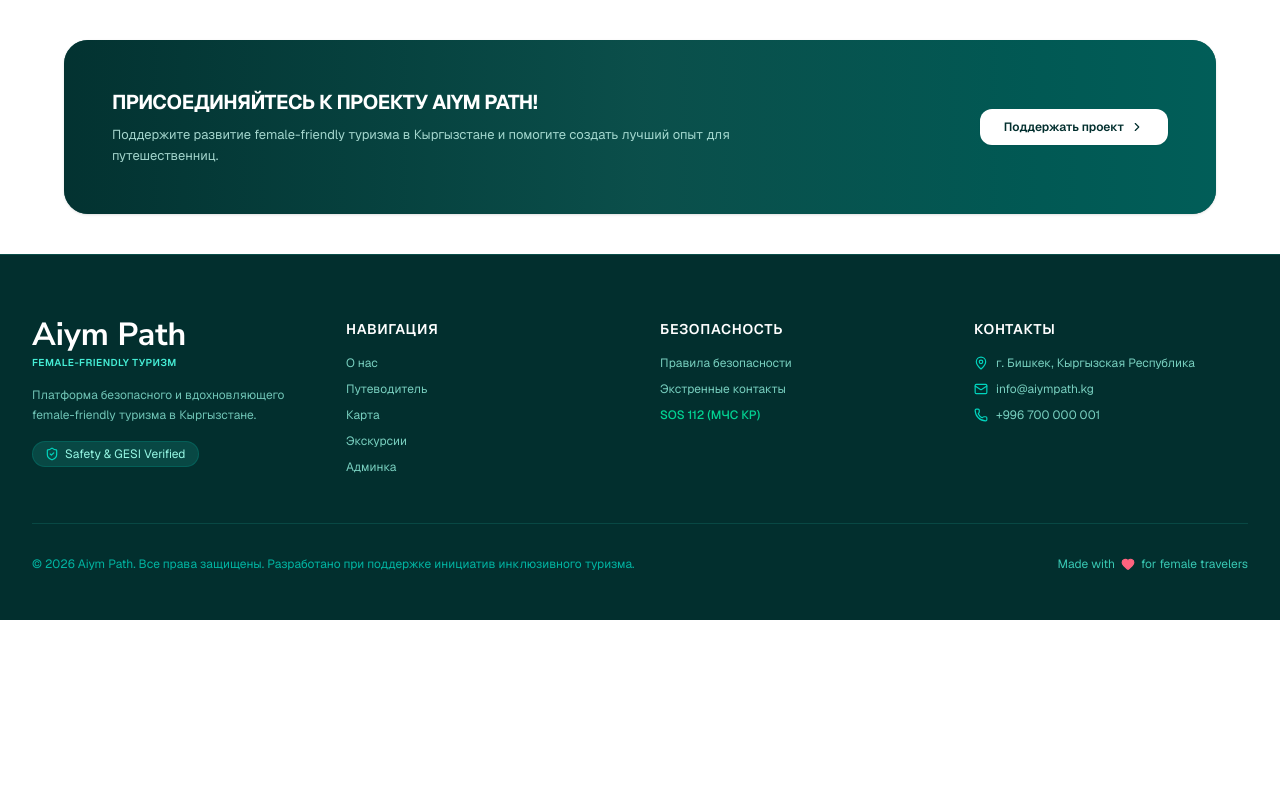
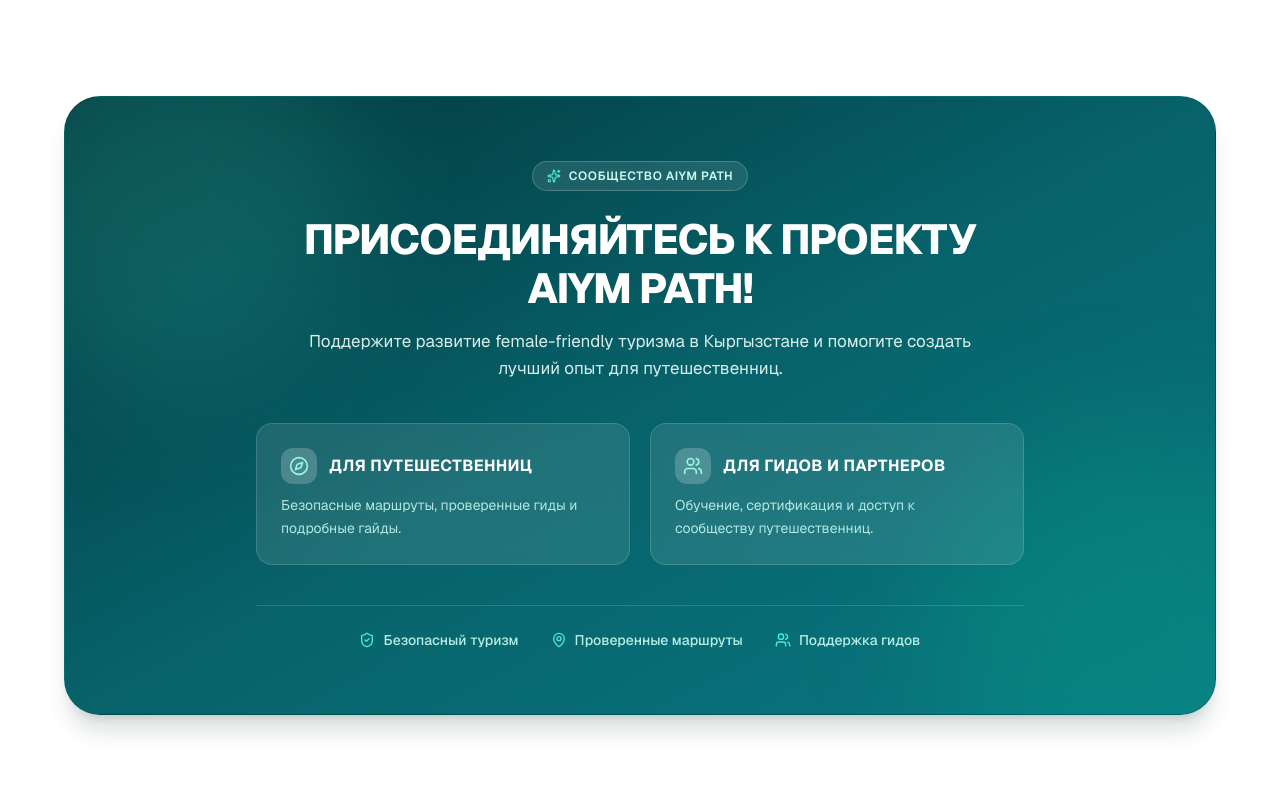
Before and after one commit to Evools/Aiym-Path, a Next.js app: page / in a window 1280 px wide. Shown: the part 3980-4780 px from the top of the page. Before the commit the page ends 4600 px from the top, so only its background shows below. Built offline with nearby package versions, Linux system fonts and the light colour scheme.

Commit message:
feat: redesign CommunityCtaSection with role-based content and expanded localization strings

```diff
--- a/components/features/home/CommunityCtaSection.tsx
+++ b/components/features/home/CommunityCtaSection.tsx
@@ -1,39 +1,86 @@
 "use client";
 
 import React from "react";
-import Link from "next/link";
-import { ChevronRight } from "lucide-react";
+import { Sparkles, ShieldCheck, Compass, Users, MapPin } from "lucide-react";
 import { useLanguage } from "@/context/LanguageContext";
 
 export const CommunityCtaSection: React.FC = () => {
   const { dict } = useLanguage();
 
   return (
-    <section className="py-10 px-4 sm:px-6 lg:px-8 bg-white">
+    <section className="py-16 sm:py-20 lg:py-24 px-4 sm:px-6 lg:px-8 bg-white overflow-hidden">
       <div className="max-w-6xl mx-auto">
-        <div className="relative rounded-3xl bg-teal-900 overflow-hidden px-8 py-10 sm:px-12 sm:py-12 flex flex-col md:flex-row md:items-center justify-between gap-6 shadow-sm">
-          {/* Subtle teal geometric pattern overlay */}
-          <div className="absolute inset-0 bg-gradient-to-r from-teal-950 via-teal-900 to-teal-800 opacity-90 pointer-events-none" />
+        <div className="relative rounded-[28px] sm:rounded-[36px] overflow-hidden bg-gradient-to-br from-[#03373b] via-[#07626A] to-[#0a7882] text-white shadow-xl shadow-teal-950/15 border border-teal-800/40 p-8 sm:p-12 lg:p-16">
+          {/* Atmospheric Ambient Glow Highlights */}
+          <div className="absolute -top-24 -left-24 w-96 h-96 rounded-full bg-teal-300/15 blur-3xl pointer-events-none" />
+          <div className="absolute -bottom-24 -right-24 w-96 h-96 rounded-full bg-emerald-400/15 blur-3xl pointer-events-none" />
 
-          {/* Left Text */}
-          <div className="relative z-10 max-w-2xl text-white">
-            <h2 className="text-lg sm:text-xl font-bold tracking-tight uppercase mb-2">
+          {/* Content Container */}
+          <div className="relative z-10 max-w-4xl mx-auto text-center flex flex-col items-center">
+            {/* Badge */}
+            <div className="inline-flex items-center gap-2 px-3.5 py-1.5 rounded-full bg-white/10 backdrop-blur-md border border-white/20 text-teal-100 text-xs font-semibold uppercase tracking-wider mb-6">
+              <Sparkles className="w-3.5 h-3.5 text-teal-300" />
+              <span>{dict.cta.badge}</span>
+            </div>
+
+            {/* Main Heading */}
+            <h2 className="text-2xl sm:text-4xl lg:text-[42px] font-extrabold tracking-tight uppercase leading-[1.15] mb-4 text-white max-w-3xl">
               {dict.cta.title}
             </h2>
-            <p className="text-xs sm:text-[13px] text-teal-100/80 leading-relaxed font-normal">
+
+            {/* Description */}
+            <p className="text-sm sm:text-base lg:text-[17px] text-teal-50/90 leading-relaxed font-normal mb-10 max-w-2xl">
               {dict.cta.description}
             </p>
-          </div>
 
-          {/* Right Button */}
-          <div className="relative z-10 shrink-0">
-            <Link
-              href="#contacts"
-              className="inline-flex items-center gap-1.5 px-6 py-2.5 rounded-xl bg-white hover:bg-teal-50 text-teal-950 text-xs font-semibold shadow-xs transition-colors"
-            >
-              <span>{dict.cta.button}</span>
-              <ChevronRight className="w-3.5 h-3.5" />
-            </Link>
+            {/* Two Value / Role Cards */}
+            <div className="grid grid-cols-1 sm:grid-cols-2 gap-5 w-full max-w-3xl mb-10 text-left">
+              {/* For Travelers */}
+              <div className="p-6 rounded-2xl bg-white/10 backdrop-blur-md border border-white/15 hover:border-white/30 transition-colors">
+                <div className="flex items-center gap-3 mb-2.5">
+                  <div className="w-9 h-9 rounded-xl bg-white/20 flex items-center justify-center text-teal-200 shrink-0">
+                    <Compass className="w-5 h-5" />
+                  </div>
+                  <h3 className="text-sm sm:text-base font-bold text-white uppercase tracking-wide">
+                    {dict.cta.roleTravelersTitle}
+                  </h3>
+                </div>
+                <p className="text-xs sm:text-sm text-teal-100/85 leading-relaxed">
+                  {dict.cta.roleTravelersDesc}
+                </p>
+              </div>
+
+              {/* For Guides and Partners */}
+              <div className="p-6 rounded-2xl bg-white/10 backdrop-blur-md border border-white/15 hover:border-white/30 transition-colors">
+                <div className="flex items-center gap-3 mb-2.5">
+                  <div className="w-9 h-9 rounded-xl bg-white/20 flex items-center justify-center text-teal-200 shrink-0">
+                    <Users className="w-5 h-5" />
+                  </div>
+                  <h3 className="text-sm sm:text-base font-bold text-white uppercase tracking-wide">
+                    {dict.cta.rolePartnersTitle}
+                  </h3>
+                </div>
+                <p className="text-xs sm:text-sm text-teal-100/85 leading-relaxed">
+                  {dict.cta.rolePartnersDesc}
+                </p>
+              </div>
+            </div>
+
+            {/* Bottom Feature Tags */}
+            <div className="pt-6 border-t border-white/15 flex flex-wrap items-center justify-center gap-4 sm:gap-8 text-xs sm:text-sm text-teal-100/90 font-medium w-full max-w-3xl">
+              <div className="flex items-center gap-2">
+                <ShieldCheck className="w-4 h-4 text-teal-300 shrink-0" />
+                <span>{dict.cta.tagSafety}</span>
+              </div>
+              <div className="flex items-center gap-2">
+                <MapPin className="w-4 h-4 text-teal-300 shrink-0" />
+                <span>{dict.cta.tagRoutes}</span>
+              </div>
+              <div className="flex items-center gap-2">
+                <Users className="w-4 h-4 text-teal-300 shrink-0" />
+                <span>{dict.cta.tagGuides}</span>
+              </div>
+            </div>
           </div>
         </div>
       </div>
--- a/locales/en.json
+++ b/locales/en.json
@@ -87,10 +87,18 @@
     }
   },
   "cta": {
+    "badge": "Aiym Path Community",
     "title": "JOIN THE AIYM PATH INITIATIVE!",
     "description": "Support the growth of female-friendly tourism in Kyrgyzstan and help build exceptional experiences for female travelers.",
     "button": "Support Project",
-    "partnerButton": "Become a Partner"
+    "partnerButton": "Become a Partner",
+    "tagSafety": "Safe Tourism",
+    "tagRoutes": "Verified Routes",
+    "tagGuides": "Guide Support",
+    "roleTravelersTitle": "For Travelers",
+    "roleTravelersDesc": "Safe trails, verified female guides, and comprehensive safety guides.",
+    "rolePartnersTitle": "For Guides & Partners",
+    "rolePartnersDesc": "Training, certification, and direct reach to traveler community."
   },
   "footer": {
     "description": "Platform for safe, inspiring, and accessible female-friendly tourism in Kyrgyzstan.",
--- a/locales/kg.json
+++ b/locales/kg.json
@@ -87,10 +87,18 @@
     }
   },
   "cta": {
+    "badge": "Aiym Path коомчулугу",
     "title": "AIYM PATH ДОЛБООРУНА КОШУЛУҢУЗ!",
     "description": "Кыргызстанда female-friendly туризмди өнүктүрүүнү колдоп, саякатчы аялдар үчүн мыкты тажрыйба түзүүгө жардам бериңиз.",
     "button": "Долбоорду колдоо",
-    "partnerButton": "Өнөктөш болуу"
+    "partnerButton": "Өнөктөш болуу",
+    "tagSafety": "Коопсуз туризм",
+    "tagRoutes": "Текшерилген маршруттар",
+    "tagGuides": "Гиддерди колдоо",
+    "roleTravelersTitle": "Саякатчылар үчүн",
+    "roleTravelersDesc": "Коопсуз маршруттар, текшерилген гиддер жана кеңири жол көрсөткүчтөр.",
+    "rolePartnersTitle": "Гиддер жана өнөктөштөр үчүн",
+    "rolePartnersDesc": "Окутуу, сертификаттоо жана саякатчылар коомчулугуна кошулуу."
   },
   "footer": {
     "description": "Кыргызстандагы коопсуз жана шыктандыруучу female-friendly туризм платформасы.",
--- a/locales/ru.json
+++ b/locales/ru.json
@@ -87,10 +87,18 @@
     }
   },
   "cta": {
+    "badge": "Сообщество Aiym Path",
     "title": "ПРИСОЕДИНЯЙТЕСЬ К ПРОЕКТУ AIYM PATH!",
     "description": "Поддержите развитие female-friendly туризма в Кыргызстане и помогите создать лучший опыт для путешественниц.",
     "button": "Поддержать проект",
-    "partnerButton": "Стать партнером"
+    "partnerButton": "Стать партнером",
+    "tagSafety": "Безопасный туризм",
+    "tagRoutes": "Проверенные маршруты",
+    "tagGuides": "Поддержка гидов",
+    "roleTravelersTitle": "Для путешественниц",
+    "roleTravelersDesc": "Безопасные маршруты, проверенные гиды и подробные гайды.",
+    "rolePartnersTitle": "Для гидов и партнеров",
+    "rolePartnersDesc": "Обучение, сертификация и доступ к сообществу путешественниц."
   },
   "footer": {
     "description": "Платформа безопасного и вдохновляющего female-friendly туризма в Кыргызстане.",
```
